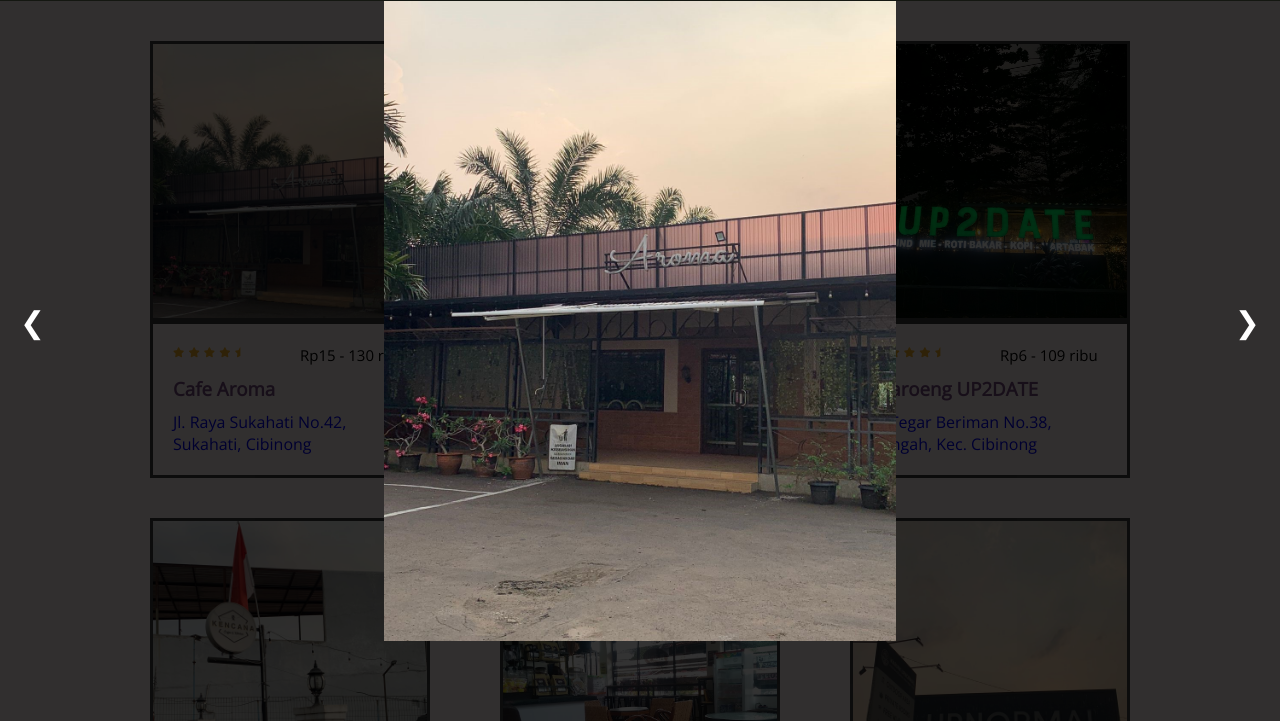
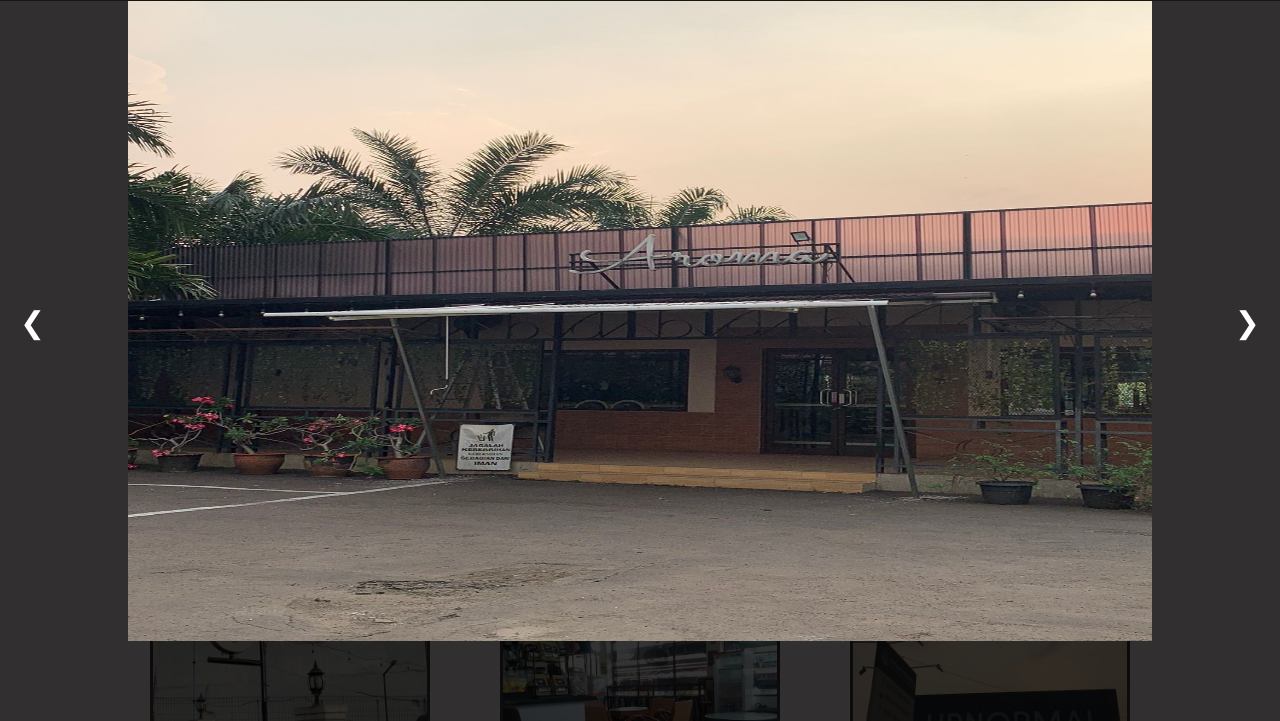
Before and after one commit to taurusgirl21/kuliner, a plain HTML site: page cafe.html in a window 1280 px wide. Both pictures are taken after a click on the picture 290 px from the left and 294 px from the top of the page. Shown: the part 79-800 px from the top of the page. Drawn offline with nearby package versions, Linux system fonts and the light colour scheme.

Commit message:
Update style.css

```diff
--- a/style.css
+++ b/style.css
@@ -15,7 +15,7 @@
 }
 
 .popup-image {
-    max-width: 40%;
+    max-width: 80%;
     max-height: 80%;
 }
 
```
